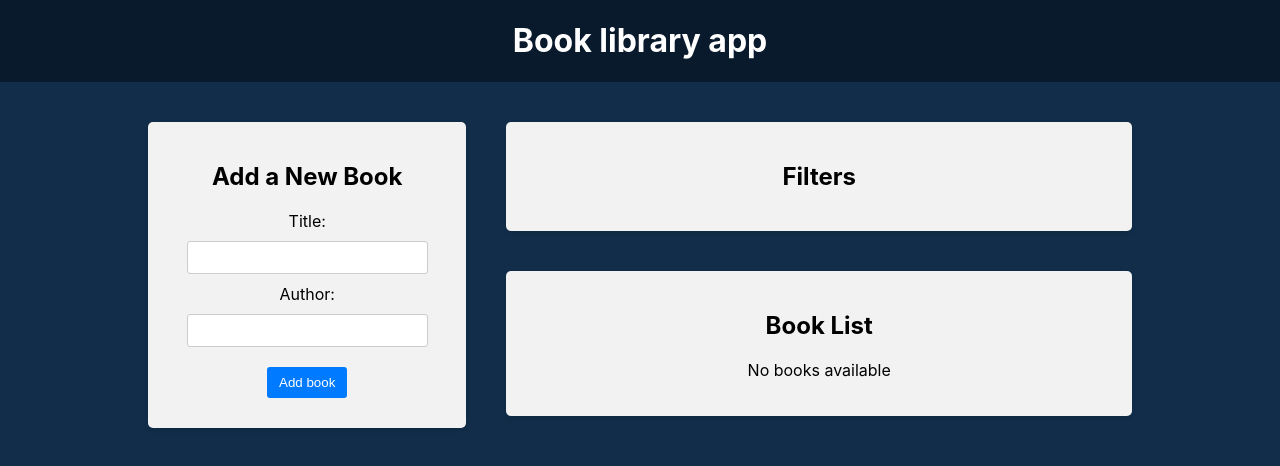
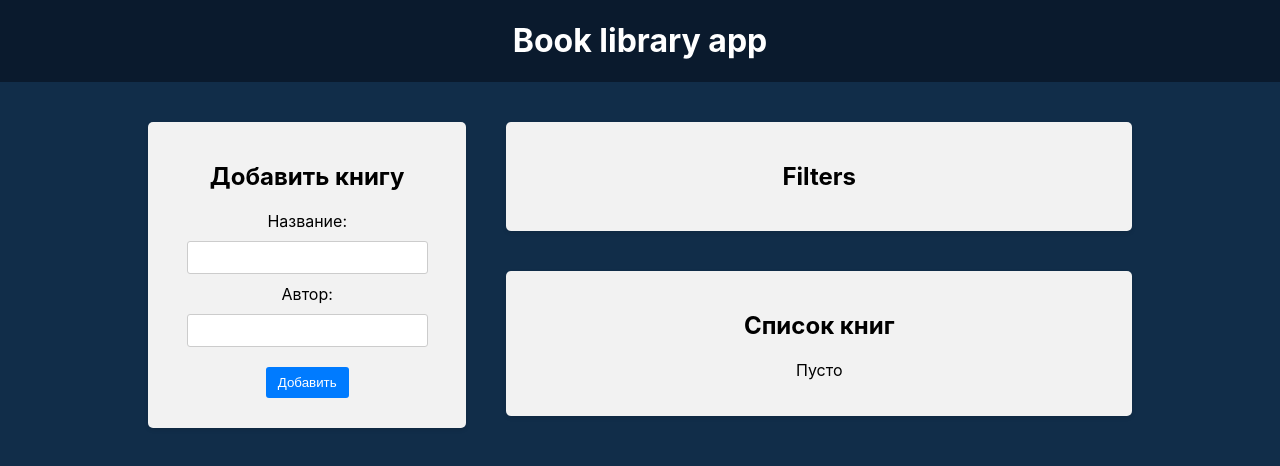
Before and after one commit to Huracan262/Book-Library-app, a React (Create React App) app in the folder frontend/: page / in a window 1280 px wide. Shown: the top 466 px of the page. Built offline with nearby package versions, Linux system fonts and the light colour scheme.

Commit message:
Added book id

```diff
--- a/frontend/package.json
+++ b/frontend/package.json
@@ -11,6 +11,7 @@
     "react-dom": "^18.2.0",
     "react-redux": "^9.1.0",
     "react-scripts": "5.0.1",
+    "uuid": "^9.0.1",
     "web-vitals": "^2.1.4"
   },
   "scripts": {
--- a/frontend/src/components/BookForm/BookForm.jsx
+++ b/frontend/src/components/BookForm/BookForm.jsx
@@ -1,6 +1,7 @@
 import {useState} from 'react'
 import {useDispatch} from 'react-redux'
 import {addBook} from '../../redux/books/actionCreators'
+import {v4 as uuidv4} from 'uuid'
 import './BookForm.css'
 
 function BookForm() {
@@ -15,7 +16,7 @@ function BookForm() {
       const book = {
         title,
         author,
-        id: ''
+        id: uuidv4()
       }
       dispatch(addBook(book))
       setTitle('')
@@ -25,18 +26,18 @@ function BookForm() {
 
   return (
     <div className="app-block book-form">
-      <h2>Add a New Book</h2>
+      <h2>Добавить книгу</h2>
 
       <form onSubmit={handleSubmit}>
         <div>
-          <label htmlFor="title">Title:</label>
+          <label htmlFor="title">Название:</label>
           <input type="text" id="title" value={title} onChange={event => setTitle(event.target.value)} />
         </div>
         <div>
-          <label htmlFor="author">Author:</label>
+          <label htmlFor="author">Автор:</label>
           <input type="text" id="author" value={author} onChange={event => setAuthor(event.target.value)} />
         </div>
-        <button type="submit">Add book</button>
+        <button type="submit">Добавить</button>
       </form>
     </div>
   )
--- a/frontend/src/components/BookList/BookList.jsx
+++ b/frontend/src/components/BookList/BookList.jsx
@@ -6,16 +6,16 @@ function BookList() {
 
   return (
     <div className="app-block book-list">
-      <h2>Book List</h2>
+      <h2>Список книг</h2>
 
       {books.length === 0
-      ? <p>No books available</p>
+      ? <p>Пусто</p>
       : (
         <ul>
           {books.map((book, i) => (
-            <li key={i}>
+            <li key={book.id}>
               <div className="book-info">
-                {++i}. {book.title} by <strong>{book.author}</strong>
+                {++i}. {book.title} - <strong>{book.author}</strong>
               </div>
             </li>
           ))}
```
Also changed, not shown: 1 other file (tests, documents, lock files or other folders).
